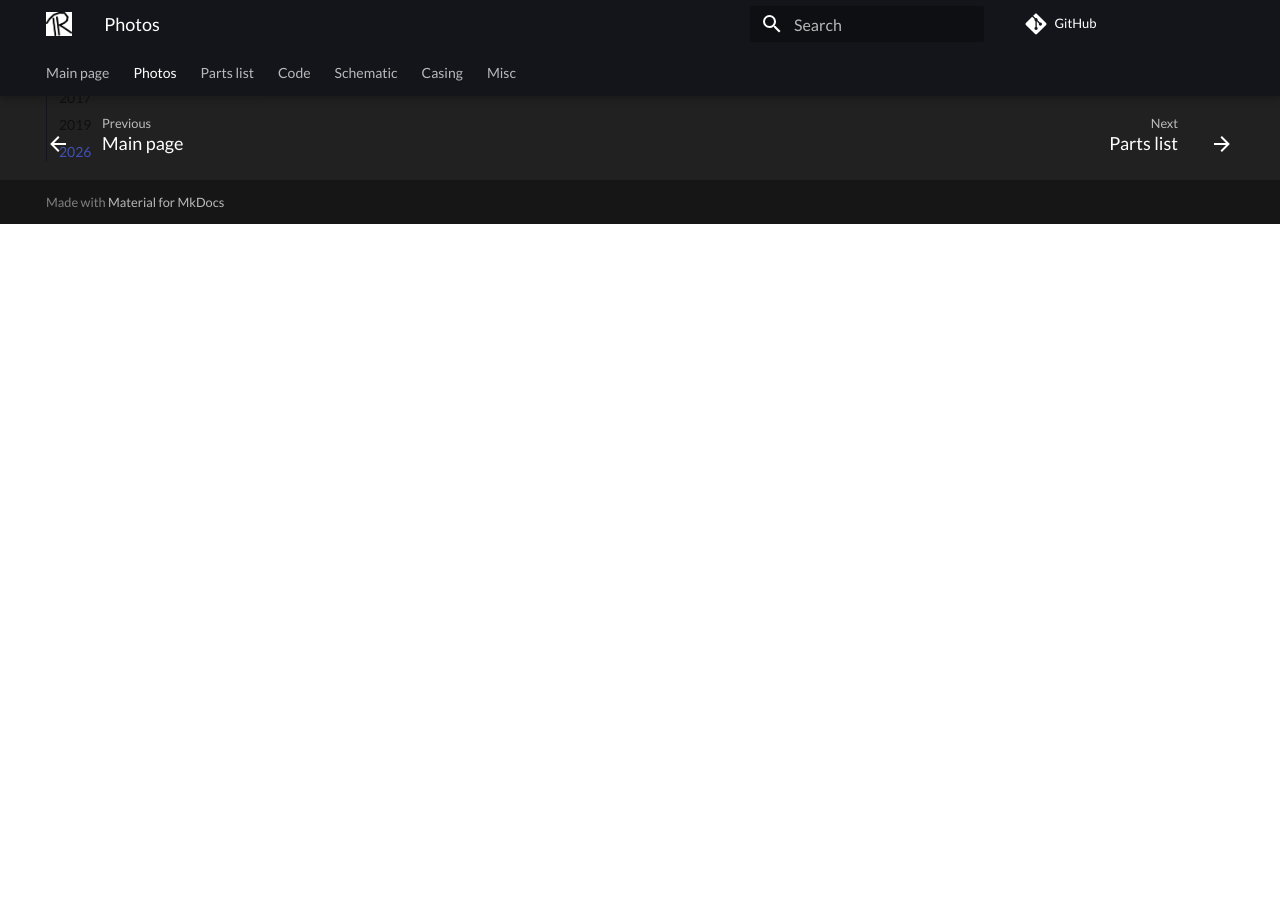
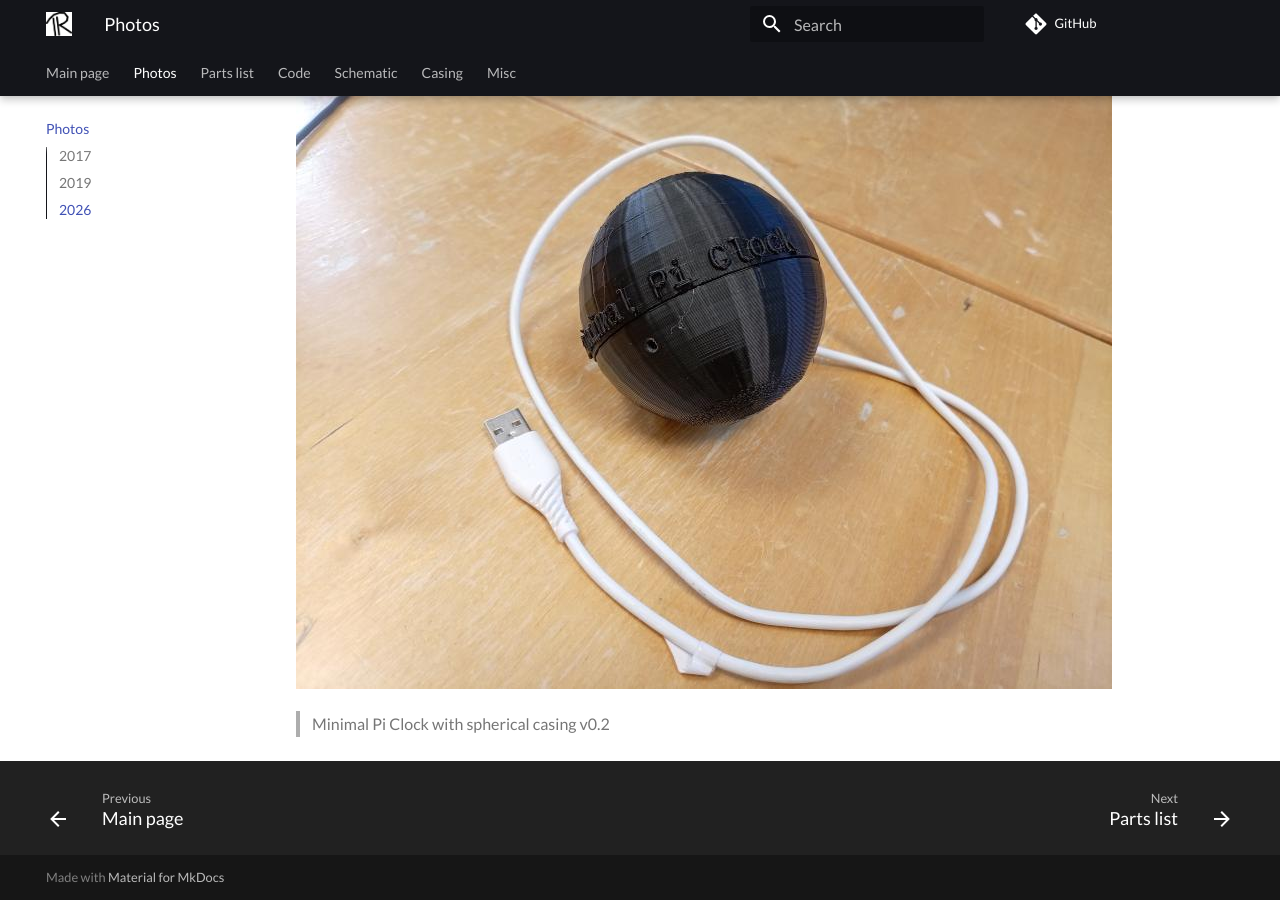
Before and after one commit to richelbilderbeek/MinimalPiClock, an MkDocs documentation site: the page built from docs/photos/README.md, in a window 1280 px wide and 900 px high, scrolled down 6081 px. Built offline with MkDocs 1.6.1 and Material for MkDocs 9.7.7, drawn with Linux system fonts in a browser that asks for light colours; comment, search, counter and statistics services are not loaded; before the commit the page ends 6305 px from its top, so only the background shows below that.

Commit message:
Add picture

```diff
--- a/docs/photos/README.md
+++ b/docs/photos/README.md
@@ -37,11 +37,14 @@ The Minimal Pi Clock can look many different ways.
 
 ## 2026
 
-
-![Minimal Pi Clock in 2019, PCB front view](20260622_pcb_front.jpg)
+![Minimal Pi Clock in 2026, PCB front view](20260622_pcb_front.jpg)
 
 > PCB is ready, front view
 
-![Minimal Pi Clock in 2019, PCB back view](20260622_pcb_back.jpg)
+![Minimal Pi Clock in 2026, PCB back view](20260622_pcb_back.jpg)
 
 > PCB is ready, back view
+
+![Minimal Pi Clock with spherical casing v0.2](20260627.jpg)
+
+> Minimal Pi Clock with spherical casing v0.2
```
Also changed, not shown: docs/photos/20260627.jpg (added).
